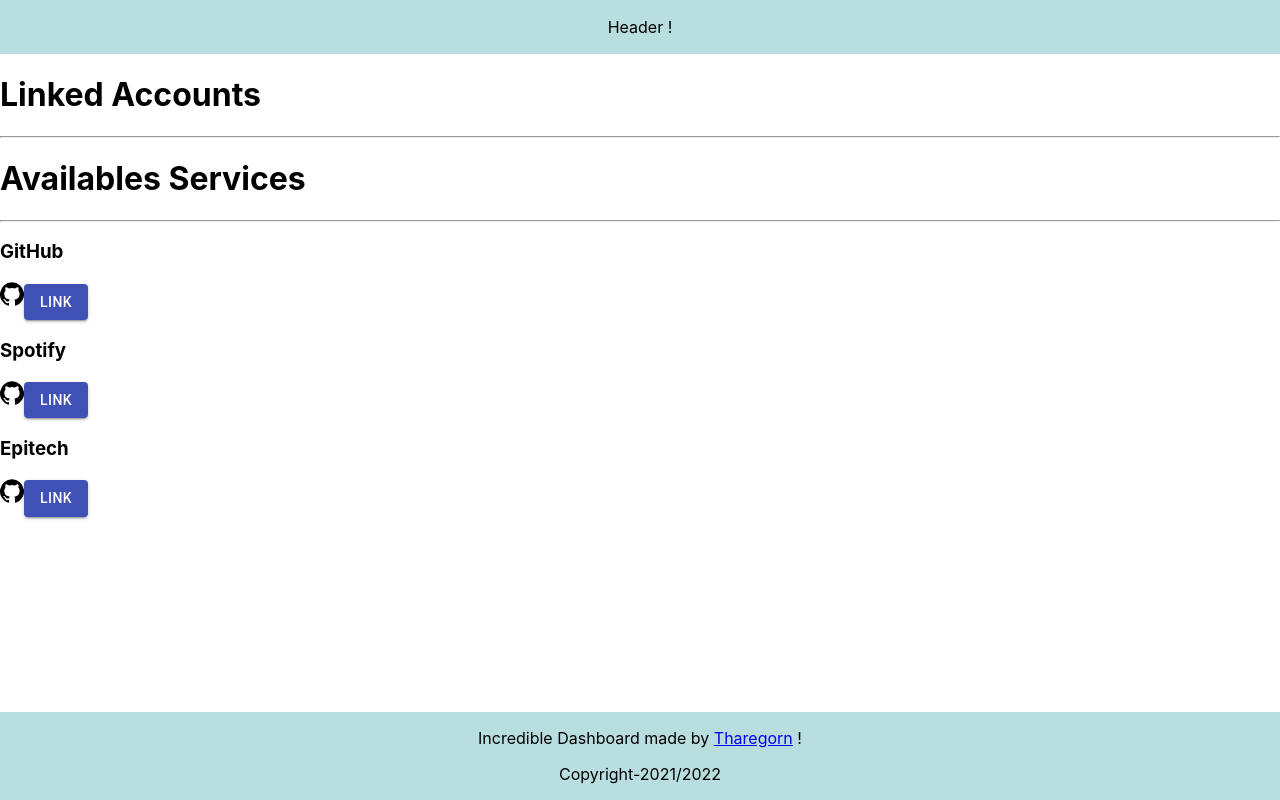
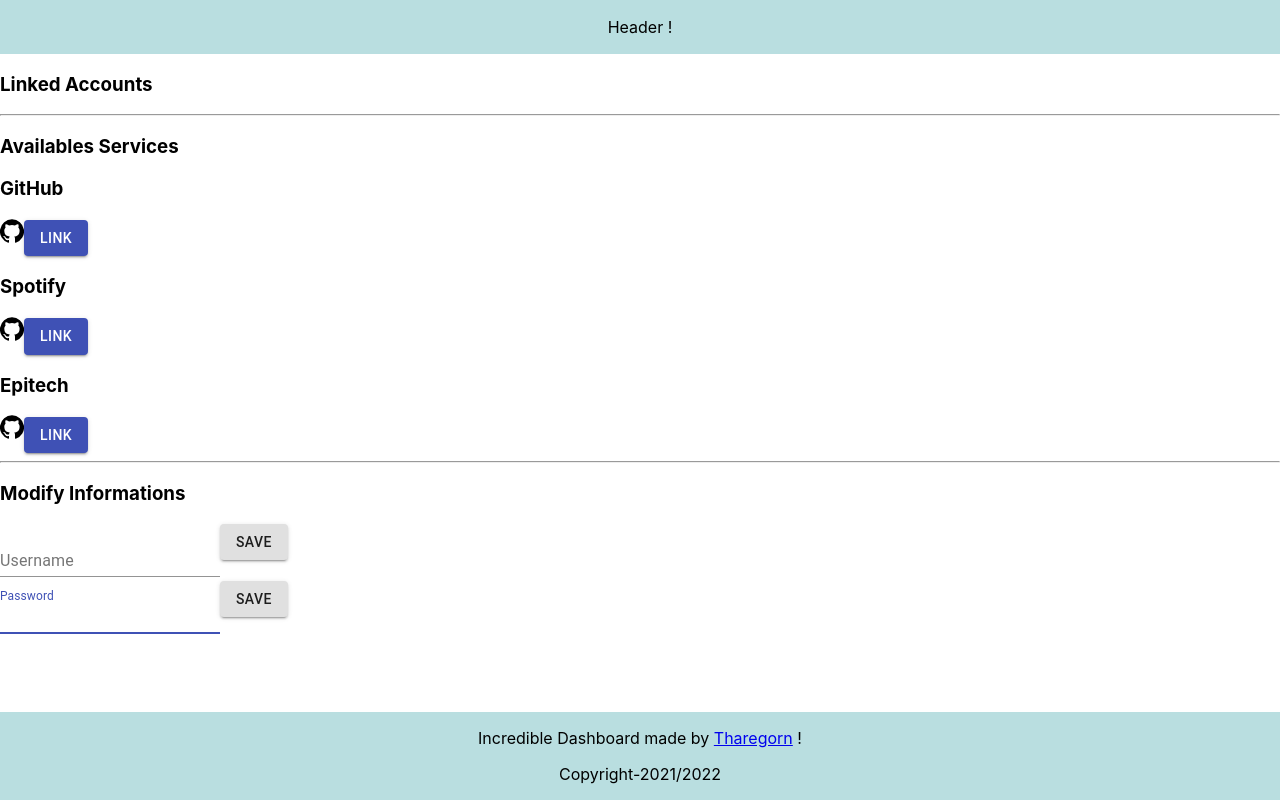
Before and after one commit to Tharegorn/Dashboard, a React (Create React App) app in the folder client/: page /account in a window 1280 px wide. Built offline with nearby package versions, Linux system fonts and the light colour scheme; no server answers.

Commit message:
Modify account page add possibility to change password and username ( not linked with api

```diff
--- a/client/package.json
+++ b/client/package.json
@@ -14,6 +14,7 @@
     "react": "^17.0.2",
     "react-bootstrap": "^2.0.2",
     "react-dom": "^17.0.2",
+    "react-loading": "^2.0.3",
     "react-router-dom": "^5.2.0",
     "react-scripts": "4.0.3",
     "web-vitals": "^1.0.1"
--- a/client/src/App.js
+++ b/client/src/App.js
@@ -4,13 +4,18 @@
 import Header from "./components/header";
 import Home from "./pages/home";
 import routes from "./routes";
+import ReactLoading from "react-loading"
 import "./App.css";
 
 function App() {
   return (
     <Router>
       <Header />
-      <Suspense fallback={<div>Loading... please wait</div>}>
+
+      <Suspense fallback={<ReactLoading type={"spin"}
+        color={"#163C40"}
+        height={500}
+        width={500} />}>
         <Switch>
           {routes.map((route) => (
             <Route
--- a/client/src/pages/account/index.js
+++ b/client/src/pages/account/index.js
@@ -2,9 +2,11 @@
 import { Redirect } from "react-router";
 import { check_token } from "../../requests/user_requests";
 import { GitHub } from "@material-ui/icons";
-import { Button } from "@material-ui/core";
+import { Button, TextField } from "@material-ui/core";
 function Account() {
     const [redir, setRedir] = useState();
+    const [name, setName] = useState("")
+    const [password, setPassword] = useState("")
     useEffect(() => {
         var token = localStorage.getItem("session_id");
         check_token(token).then((res) => {
@@ -18,10 +20,9 @@
         return <Redirect to="/" />;
     else {
         return (<div>
-            <h1>Linked Accounts</h1>
+            <h3>Linked Accounts</h3>
             <hr></hr>
-            <h1>Availables Services</h1>
-            <hr></hr>
+            <h3>Availables Services</h3>
             <div>
                 <h3>GitHub</h3>
                 <GitHub />
@@ -37,6 +38,34 @@
                 <GitHub />
                 <Button variant="contained" color="primary">Link</Button>
             </div>
+            <hr></hr>
+            <h3>Modify Informations</h3>
+            <form>
+                <TextField
+                    autoFocus
+                    margin="dense"
+                    id="name"
+                    label="Username"
+                    type="name"
+                    variant="standard"
+                    onChange={(e) =>
+                        setName(e.target.value)
+                    }
+                />
+                <Button color="success" variant="contained">Save</Button>
+            </form>
+            <form>
+                <TextField
+                    autoFocus
+                    margin="dense"
+                    id="password"
+                    label="Password"
+                    type="password"
+                    variant="standard"
+                    onChange={(e) => { setPassword(e.target.value) }}
+                />
+                <Button color="success" variant="contained">Save</Button>
+            </form>
         </div>
         )
     }
```
Also changed, not shown: 1 other file (tests, documents, lock files or other folders).
